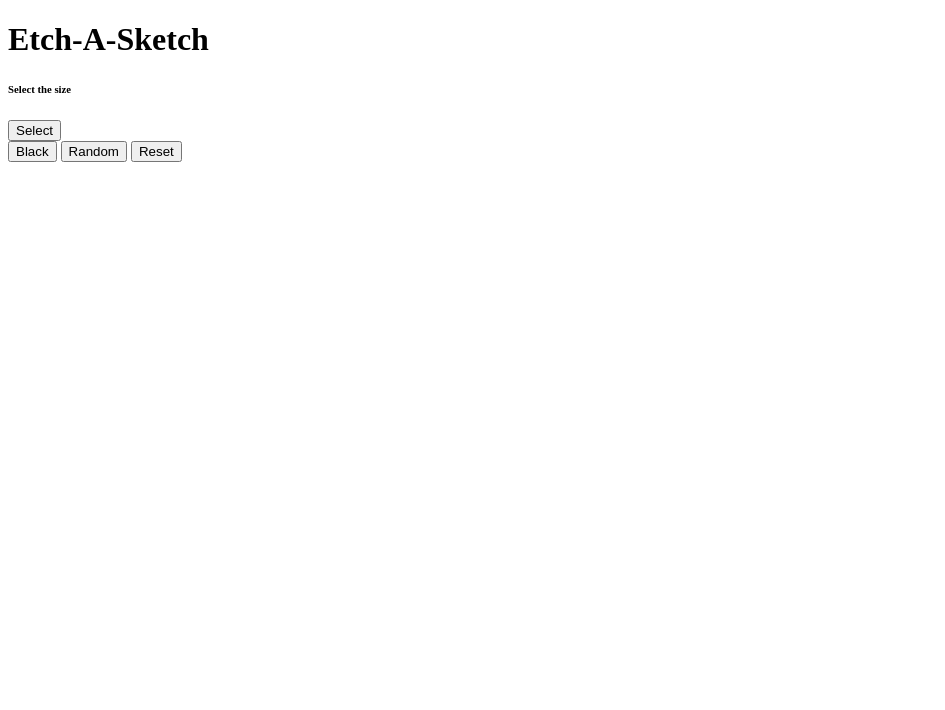
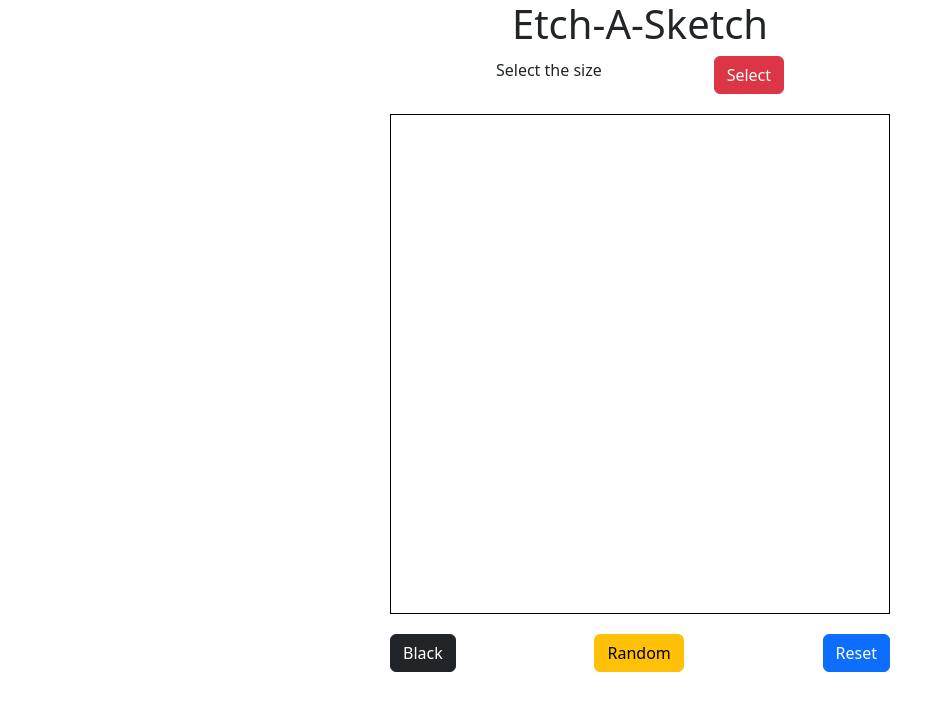
Before and after one commit to errmorra/etchasketch, a plain HTML site: page index.html in a window 1280 px wide. Shown: the whole page, without its empty margins (0-945 px from the left). Drawn offline with nearby package versions, Linux system fonts and the light colour scheme.

Commit message:
update 2

```diff
--- a/index.html
+++ b/index.html
@@ -5,19 +5,20 @@
     <meta name="viewport" content="width=device-width, initial-scale=1.0">
     <title>Etch-A-Sketch</title>
     <link rel="stylesheet" href="styles.css">
+    <link rel="stylesheet" href="https://cdn.jsdelivr.net/npm/bootstrap@5.3.3/dist/css/bootstrap.min.css">
     <script src="main.js"></script>
 </head>
 <body>
     <h1>Etch-A-Sketch</h1>
     <div class="header">
         <h6>Select the size</h6>
-        <button id="popup">Select</button>
+        <button id="popup" class="btn btn-danger">Select</button>
     </div>
-    <div class="container"></div>
+    <div class="board"></div>
     <div class="footer">
-        <button>Black</button>
-        <button>Random</button>
-        <button>Reset</button>
+        <button class="btn btn-dark">Black</button>
+        <button class="btn btn-warning">Random</button>
+        <button class="btn btn-primary">Reset</button>
     </div>
 </body>
 </html>
--- a/styles.css
+++ b/styles.css
@@ -0,0 +1,31 @@
+body{
+    display: flex;
+    justify-content: center;
+    align-items: center;
+    flex-direction: column;
+}
+
+.header{
+    display: flex;
+    justify-content: space-around;
+    flex-direction: row;
+    align-items: center;
+    width: 400px;
+    margin-bottom: 20px;
+}
+
+.footer{
+    display: flex;
+    flex-direction: row;
+    justify-content: space-between;
+    width: 500px;
+    align-items: center;
+    margin-top: 20px;
+}
+
+.board{
+    width:500px;
+    height:500px;
+    display: grid;
+    border: 1px solid black;
+}
```
